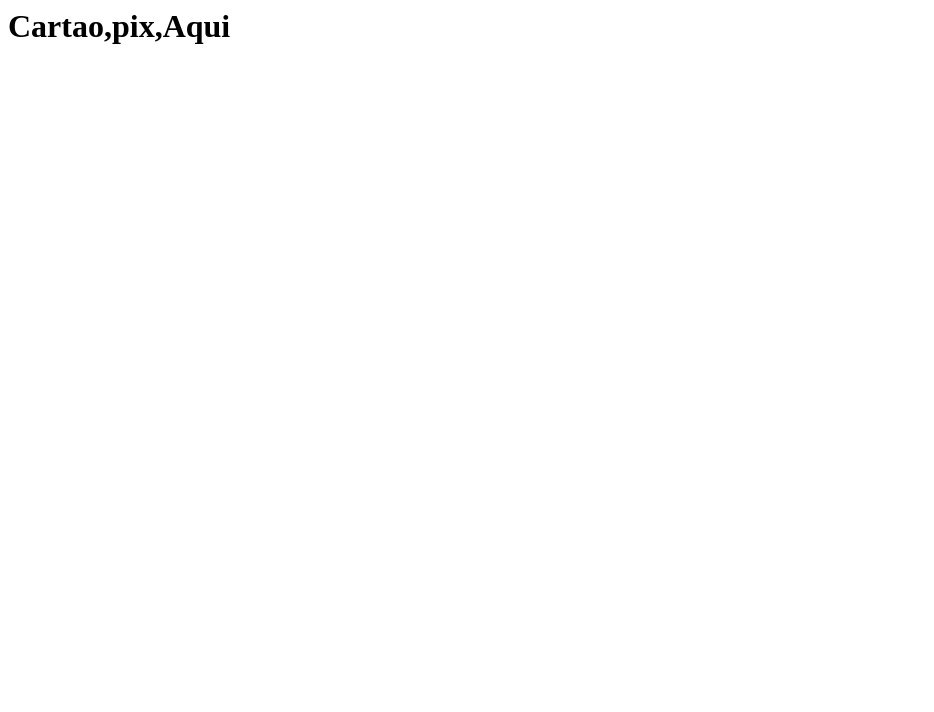
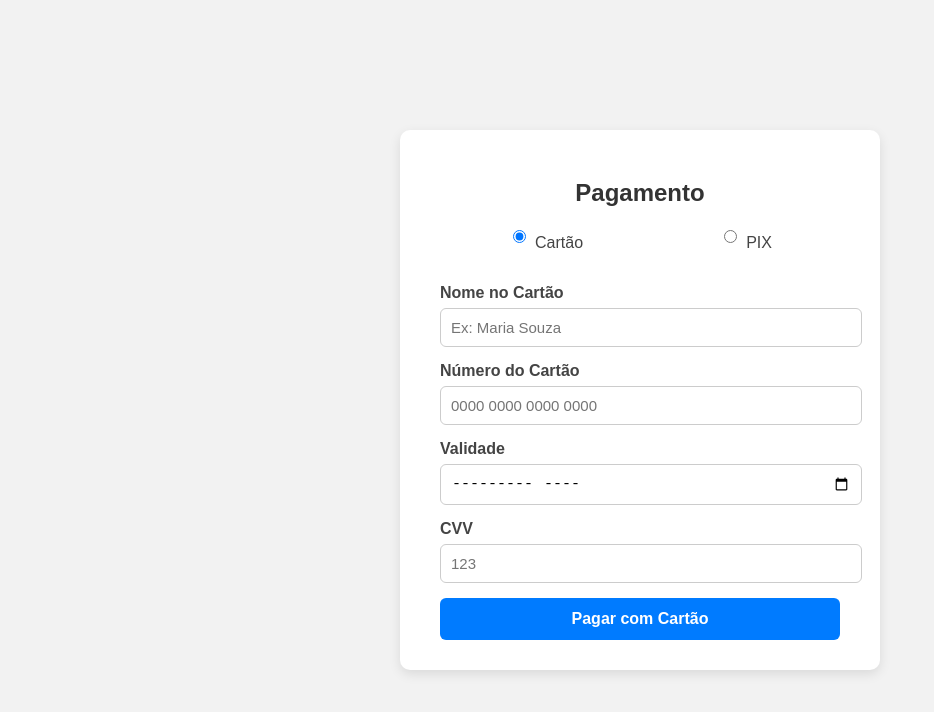
Before and after one commit to JRogerioSC/LojaScript, a plain HTML site: page formularioDeCompra.html in a window 1280 px wide. Shown: the whole page, without its empty margins (0-934 px from the left). Drawn offline with Linux system fonts and the light colour scheme.

Commit message:
formularrioDe Pagamento

```diff
--- a/formularioDeCompra.html
+++ b/formularioDeCompra.html
@@ -1 +1,157 @@
-<h1>Cartao,pix,Aqui</h1>
+<!DOCTYPE html>
+<html lang="pt-BR">
+
+<head>
+    <meta charset="UTF-8" />
+    <meta name="viewport" content="width=device-width, initial-scale=1.0" />
+    <title>Formulário de Pagamento</title>
+    <style>
+        body {
+            font-family: "Poppins", sans-serif;
+            background: #f2f2f2;
+            display: flex;
+            justify-content: center;
+            align-items: center;
+            height: 100vh;
+            margin: 0;
+        }
+
+        .container {
+            background: #fff;
+            padding: 30px 40px;
+            border-radius: 10px;
+            box-shadow: 0 4px 12px rgba(0, 0, 0, 0.1);
+            width: 100%;
+            max-width: 400px;
+        }
+
+        h2 {
+            text-align: center;
+            margin-bottom: 20px;
+            color: #333;
+        }
+
+        label {
+            display: block;
+            font-weight: 600;
+            margin-bottom: 6px;
+            color: #444;
+        }
+
+        input,
+        select {
+            width: 100%;
+            padding: 10px;
+            border: 1px solid #ccc;
+            border-radius: 6px;
+            margin-bottom: 15px;
+            font-size: 15px;
+        }
+
+        .pagamento-tipo {
+            display: flex;
+            justify-content: space-around;
+            margin-bottom: 20px;
+        }
+
+        .pagamento-tipo label {
+            display: flex;
+            align-items: center;
+            gap: 6px;
+            cursor: pointer;
+            font-weight: 500;
+        }
+
+        .botao {
+            width: 100%;
+            padding: 12px;
+            background: #007bff;
+            color: white;
+            font-size: 16px;
+            font-weight: 600;
+            border: none;
+            border-radius: 6px;
+            cursor: pointer;
+            transition: background 0.3s;
+        }
+
+        .botao:hover {
+            background: #0056b3;
+        }
+
+        .cartao-info,
+        .pix-info {
+            display: none;
+        }
+
+        .ativo {
+            display: block;
+        }
+
+        .pix-codigo {
+            background: #f6f6f6;
+            padding: 15px;
+            border-radius: 8px;
+            text-align: center;
+            font-family: monospace;
+        }
+    </style>
+</head>
+
+<body>
+    <div class="container">
+        <h2>Pagamento</h2>
+
+        <div class="pagamento-tipo">
+            <label><input type="radio" name="tipo" value="cartao" checked> Cartão</label>
+            <label><input type="radio" name="tipo" value="pix"> PIX</label>
+        </div>
+
+        <!-- Pagamento via Cartão -->
+        <form class="cartao-info ativo">
+            <label>Nome no Cartão</label>
+            <input type="text" placeholder="Ex: Maria Souza" required />
+
+            <label>Número do Cartão</label>
+            <input type="text" placeholder="0000 0000 0000 0000" maxlength="19" required />
+
+            <label>Validade</label>
+            <input type="month" required />
+
+            <label>CVV</label>
+            <input type="text" placeholder="123" maxlength="4" required />
+
+            <button type="submit" class="botao">Pagar com Cartão</button>
+        </form>
+
+        <!-- Pagamento via PIX -->
+        <form class="pix-info">
+            <p>Escaneie o código abaixo com seu app bancário:</p>
+            <div class="pix-codigo">
+                <p><strong>Chave PIX:</strong></p>
+                <p>pagamentos@empresa.com.br</p>
+            </div>
+            <button type="submit" class="botao">Confirmar Pagamento PIX</button>
+        </form>
+    </div>
+
+    <script>
+        const radios = document.querySelectorAll('input[name="tipo"]');
+        const cartaoInfo = document.querySelector('.cartao-info');
+        const pixInfo = document.querySelector('.pix-info');
+
+        radios.forEach(radio => {
+            radio.addEventListener('change', () => {
+                if (radio.value === 'cartao') {
+                    cartaoInfo.classList.add('ativo');
+                    pixInfo.classList.remove('ativo');
+                } else {
+                    pixInfo.classList.add('ativo');
+                    cartaoInfo.classList.remove('ativo');
+                }
+            });
+        });
+    </script>
+</body>
+
+</html>
```
